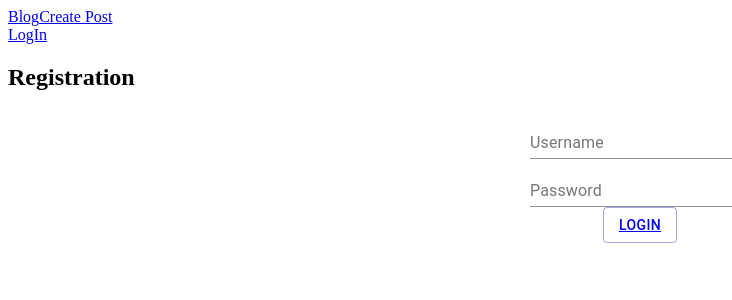
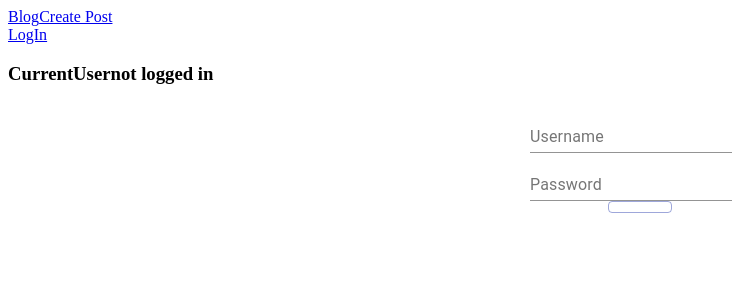
Before and after one commit to Arshavir-Gasparyan/Blog, a React (Create React App) app: page /LogIn in a window 1280 px wide. Shown: the top 300 px of the page, without its empty margins (0-732 px from the left). Built offline with nearby package versions, Linux system fonts and the light colour scheme.

Commit message:
feat(Login): set unique id in LoginPage

```diff
--- a/src/Components/Blog/Blog.js
+++ b/src/Components/Blog/Blog.js
@@ -4,13 +4,11 @@ import Posts from "../Posts/posts";
 import style from "./Blog.Module.css";
 
 export default class Blog extends Component {
-  constructor(props) {
-    super(props);
-    this.state = {};
-    console.log(this.props);
-  }
-
   render() {
-    return <div className={style.posts}>{<Posts />}</div>;
+    return (
+      <>
+        <Posts />
+      </>
+    );
   }
 }
--- a/src/Components/CreatePosts/CreatePosts.js
+++ b/src/Components/CreatePosts/CreatePosts.js
@@ -2,6 +2,7 @@ import React from "react";
 import { Component } from "react";
 import { Link } from "react-router-dom";
 import { TextField, Button, Grid } from "@material-ui/core";
+import LogIn from "../../Pages/LogIn/Login";
 
 export default class CreatePosts extends Component {
   constructor(props) {
@@ -52,7 +53,7 @@ export default class CreatePosts extends Component {
           justifyContent="center"
           alignItems="center"
         >
-          <h2>Tell us your story</h2>
+          <h2>{LogIn.id}</h2>
         </Grid>
         <Grid
           container
--- /dev/null
+++ b/src/Pages/LogIn/GetUniqueId.js
@@ -0,0 +1,6 @@
+let lastId = 0;
+
+export default function NewId() {
+  lastId = lastId + 1;
+  return lastId;
+}
--- a/src/Pages/LogIn/Login.js
+++ b/src/Pages/LogIn/Login.js
@@ -1,52 +1,96 @@
 import React from "react";
 import { TextField, Grid, Button } from "@material-ui/core";
 import { Link } from "react-router-dom";
+import NewId from "./GetUniqueId";
+
 export default class LogIn extends React.Component {
+  static id = 1;
   constructor(props) {
     super(props);
     this.state = {
-      username: "",
-      password: "",
-
-      registration: [],
+      posts: [],
+      users: [],
+      comments: [],
+      currentUser: false,
+      inputsValue: {
+        name: "",
+        pass: "",
+      },
     };
   }
-  handleUsernameChange = (el) => {
+
+  componentDidUpdate() {
+    console.log(this.state.users, this.state.currentUser);
+  }
+
+  createUserHandler = (name, pass) => {
+    let newUsers = [...this.state.users];
+    let currentUser;
+    if (newUsers.every((user) => user.name !== name)) {
+      let newUser = {
+        id: LogIn.id++,
+        name,
+        pass,
+      };
+      currentUser = {
+        name: newUser.name,
+        id: newUser.id,
+      };
+      newUsers.push(newUser);
+    } else {
+      let user = newUsers.find((user) => user.name === name);
+      currentUser = {
+        name: user.name,
+        id: user.id,
+      };
+    }
     this.setState({
-      username: el.target.value,
+      users: newUsers,
+      currentUser,
     });
   };
 
-  handlePasswordChange = (el) => {
+  inputsHandler = (e, type) => {
+    let temp = "";
+    switch (type) {
+      case "name":
+        temp = e.target.value;
+        break;
+      case "pass":
+        temp = e.target.value;
+        break;
+      default:
+        return;
+    }
     this.setState({
-      password: el.target.value,
+      inputsValue: {
+        ...this.state.inputsValue,
+        [type]: temp,
+      },
     });
   };
 
-  componentDidMount() {
-    const register = JSON.parse(localStorage.getItem("reg"));
-    // console.log(register);
-    this.setState({
-      registration: register || [],
-    });
-  }
-  onSubmitHandler = (e) => {
-    e.preventDefault();
-    const { username, password, registration } = this.state;
+  render() {
+    const { name, pass } = this.state.inputsValue;
 
-    let obj = {
-      username,
-      password,
-    };
-
-    registration.push({ obj });
-    localStorage.setItem("reg", JSON.stringify(registration));
-  };
-
-  render() {
     return (
       <div>
-        <h2>Registration</h2>
+        <h3>
+          CurrentUser
+          {this.state.currentUser
+            ? this.state.currentUser.name
+            : "not logged in"}
+        </h3>
+        <div>
+          {this.state.users.map((user) => {
+            return (
+              <h2 key={user.id}>
+                Name:{user.name} - Id:{user.id}
+              </h2>
+            );
+          })}
+        </div>
+        <h2></h2>
         <Grid
           container
           direction="row"
@@ -54,8 +98,9 @@ export default class LogIn extends React.Component {
           alignItems="center"
         >
           <TextField
+            onChange={(e) => this.inputsHandler(e, "name")}
+            placeholder="enter name"
             value={this.state.username}
-            onChange={this.handleUsernameChange}
             type="text"
             id="standard-basic"
             label="Username"
@@ -68,8 +113,9 @@ export default class LogIn extends React.Component {
           alignItems="center"
         >
           <TextField
+            onChange={(e) => this.inputsHandler(e, "pass")}
+            placeholder="enter password"
             value={this.state.password}
-            onChange={this.handlePasswordChange}
             type="password"
             id="standard-basic"
             label="Password"
@@ -82,11 +128,11 @@ export default class LogIn extends React.Component {
           alignItems="center"
         >
           <Button
-            onClick={this.onSubmitHandler}
+            onClick={() => this.createUserHandler(name, pass)}
             variant="outlined"
             color="primary"
           >
-            <Link to="CreatePage">logIn</Link>
+            {/* <Link to="CreatePage">logIn</Link> */}
           </Button>
         </Grid>
       </div>
```
